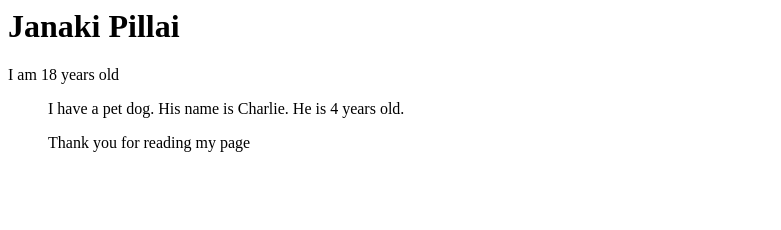
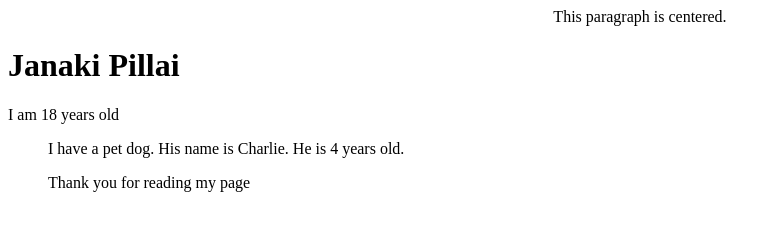
Before and after one commit to JanakiPillai/UX-LAB, a plain HTML site: page index.html in a window 1280 px wide. Shown: the whole page, without its empty margins (0-781 px from the left). Drawn offline with Linux system fonts and the light colour scheme.

Commit message:
Update index.html

```diff
--- a/index.html
+++ b/index.html
@@ -1,5 +1,6 @@
 <html>
 <head> <title>About me</title></head>
+    <p style="text-align: center;">This paragraph is centered.</p>
 <body>
     <h1>Janaki Pillai</h1>
     <p> I am 18 years old</p>
```
